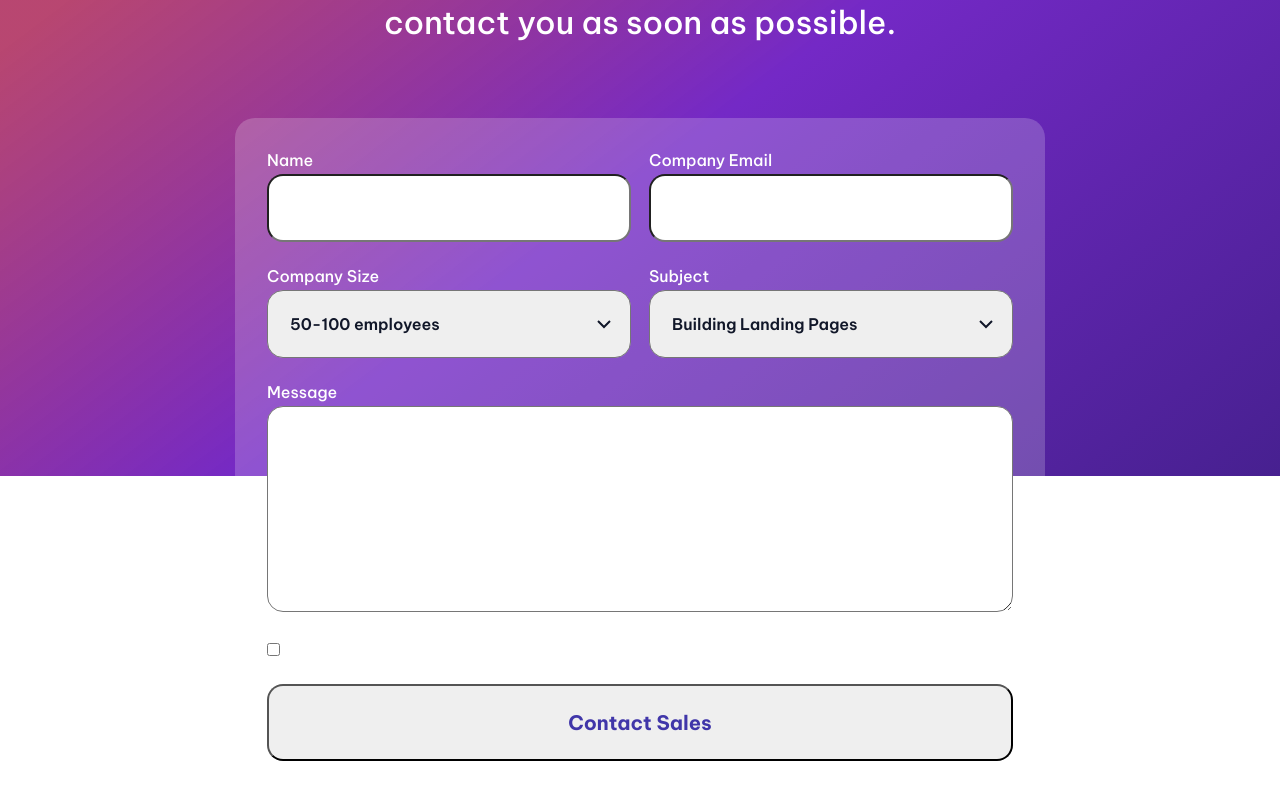
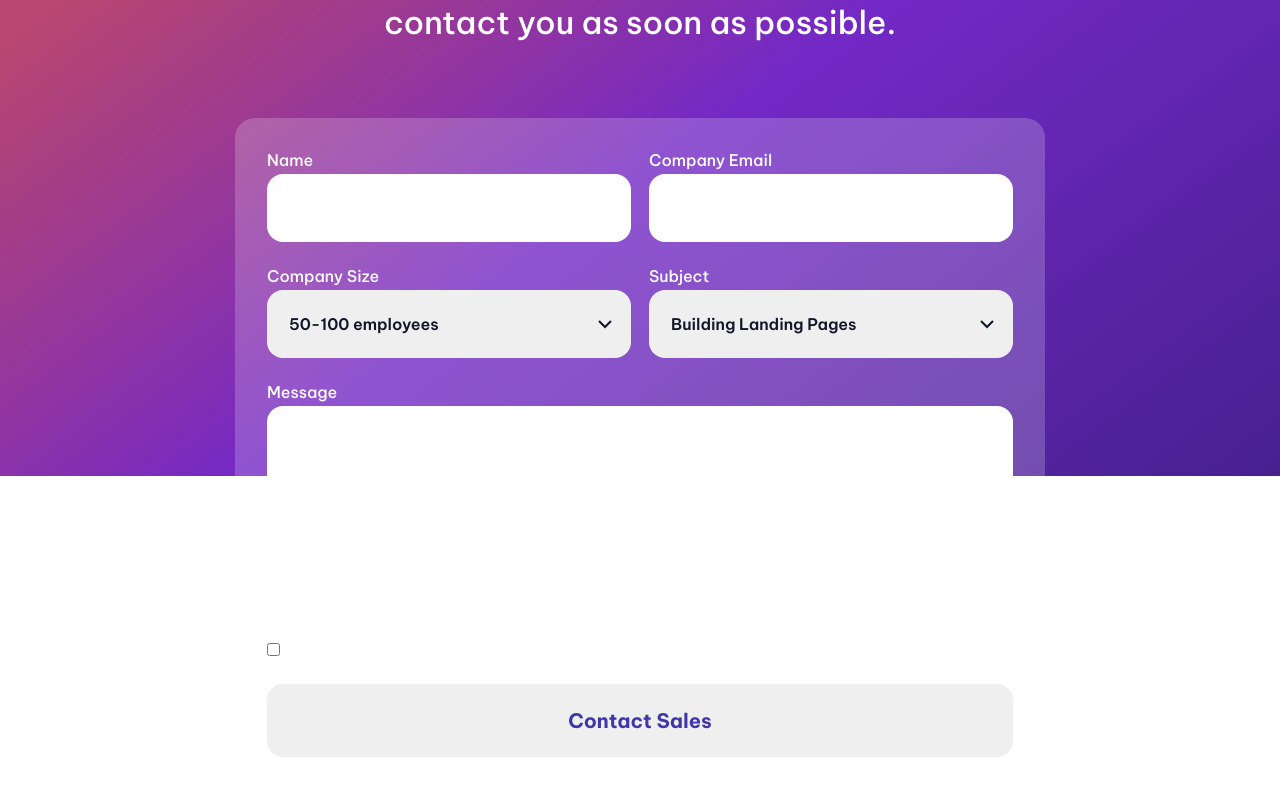
Before and after one commit to Nimus-oes/frontend-react, a React (Vite) app in the folder 01-ContactForm/: page / in a window 1280 px wide. Shown: the part 324-1124 px from the top of the page. Built offline with nearby package versions, Linux system fonts and the light colour scheme.

Commit message:
Remove default borders and resize grabber from input fields

```diff
--- a/01-ContactForm/src/App.css
+++ b/01-ContactForm/src/App.css
@@ -66,7 +66,6 @@
   padding: 22px;
   height: 68px;
   color: rgb(17, 23, 41);
-  border-radius: 16px;
 }
 
 .input-field,
@@ -78,6 +77,13 @@
 
 .message-field {
   height: 206px;
+  resize: none;
+}
+
+.input-field,
+.button {
+  border-radius: 16px;
+  border: none;
 }
 
 .button {
@@ -85,7 +91,6 @@
   font-size: 20px;
   padding: 24px 0;
   color: rgb(64, 54, 169);
-  border-radius: 16px;
 }
 
 .dropdown {
```
